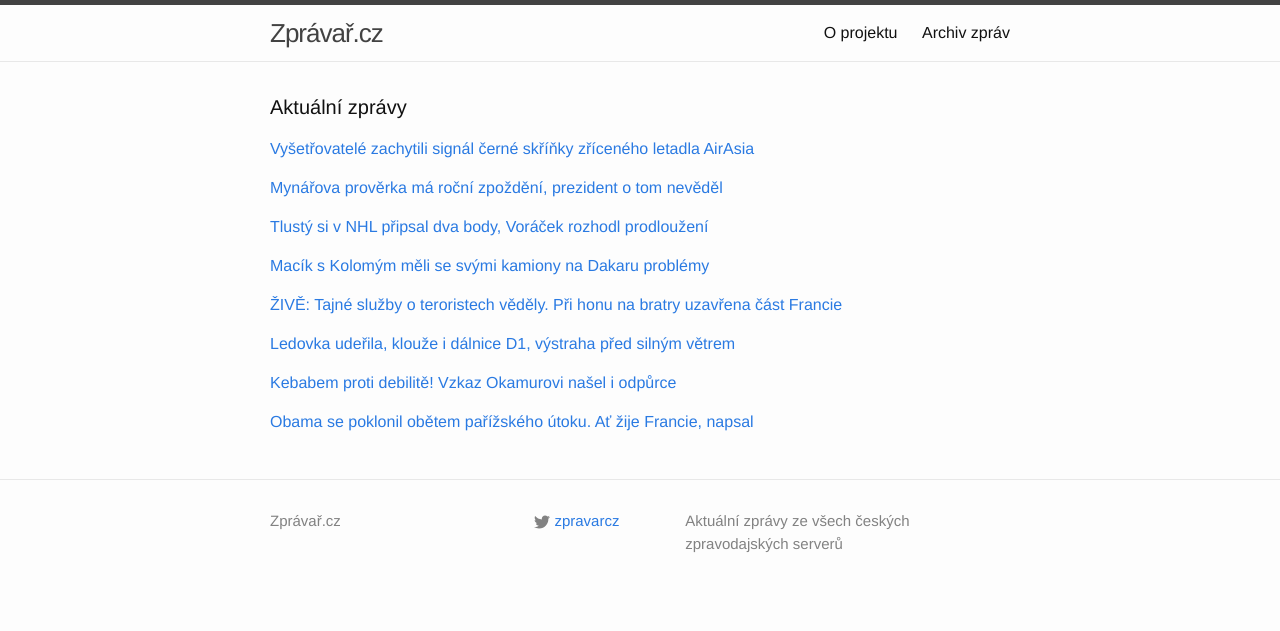
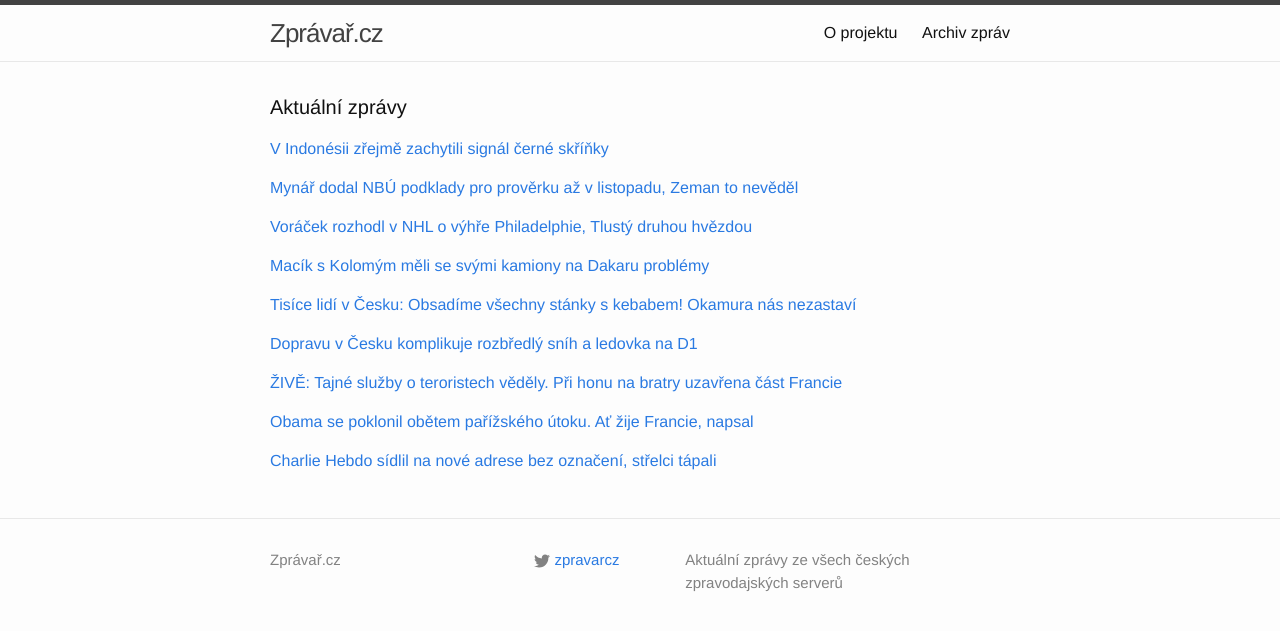
Before and after one commit to adliska/zpravar, a Jekyll site: the page built from index.html, in a window 1280 px wide. Shown: the top 631 px of the page. Built offline with Jekyll 4.4.1, drawn with Linux system fonts in a browser that asks for light colours.

Commit message:
zpravar news update

```diff
--- a/index.html
+++ b/index.html
@@ -5,9 +5,10 @@ layout: default
 <div class="home">
     <h1 class="page-heading">Aktuální zprávy</h1>
 
-<p><a href="javascript:;" onclick="toggle_visibility('zpravy0')">Vyšetřovatelé zachytili signál černé skříňky zříceného letadla AirAsia</a></p>
+<p><a href="javascript:;" onclick="toggle_visibility('zpravy0')">V Indonésii zřejmě zachytili signál černé skříňky</a></p>
 <div id="zpravy0" style="display:none">
 <ul>
+<li><a href=http://www.ceskatelevize.cz/ct24/svet/297605-v-indonesii-zrejme-zachytili-signal-cerne-skrinky/>V Indonésii zřejmě zachytili signál černé skříňky - www.ceskatelevize.cz</a></li>
 <li><a href=http://zpravy.e15.cz/zahranicni/udalosti/vysetrovatele-zachytili-signal-cerne-skrinky-zriceneho-letadla-airasia-1151579>Vyšetřovatelé zachytili signál černé skříňky zříceného letadla AirAsia - zpravy.e15.cz</a></li>
 <li><a href=http://zpravy.aktualne.cz/zahranici/patraci-zachytili-signaly-z-cerne-skrinky-letounu-air-asia/r~f08e62b297c511e49bec0025900fea04/>Pátrači zachytili signály z černé skříňky letounu Air Asia - zpravy.aktualne.cz</a></li>
 <li><a href=http://www.ceskatelevize.cz/ct24/svet/297605-v-indonesii-zrejme-zachytily-signal-cerne-skrinky/>V Indonésii zřejmě zachytily signál černé skříňky - www.ceskatelevize.cz</a></li>
@@ -17,9 +18,11 @@ layout: default
 <li><a href=http://www.rozhlas.cz/_zprava/patraci-tymy-zrejme-zachytily-signaly-z-cerne-skrinky-havarovaneho-letounu-airasia--1441385>Pátrací týmy zřejmě zachytily signály z černé skříňky havarovaného letounu AirAsia - www.rozhlas.cz</a></li>
 <li><a href=http://www.ceskenoviny.cz/zpravy/zpravy/patraci-tymy-zachytily-udajne-signaly-z-cerne-skrinky-letounu/1166713>Pátrací týmy zachytily údajné signály z černé skříňky letounu - www.ceskenoviny.cz</a></li>
 </ul>
-</div><p><a href="javascript:;" onclick="toggle_visibility('zpravy1')">Mynářova prověrka má roční zpoždění, prezident o tom nevěděl</a></p>
+</div><p><a href="javascript:;" onclick="toggle_visibility('zpravy1')">Mynář dodal NBÚ podklady pro prověrku až v listopadu, Zeman to nevěděl</a></p>
 <div id="zpravy1" style="display:none">
 <ul>
+<li><a href=http://www.novinky.cz/domaci/358281-mynar-dodal-nbu-podklady-pro-proverku-az-v-listopadu-zeman-to-nevedel.html>Mynář dodal NBÚ podklady pro prověrku až v listopadu, Zeman to nevěděl - www.novinky.cz</a></li>
+<li><a href=http://www.lidovky.cz/mynar-obelhal-zemana-materialy-k-proverce-dodal-s-rocnim-zpozdenim-1dv-/zpravy-domov.aspx?c=A150109_075853_ln_domov_ele>Mynář obelhal Zemana. Materiály k prověrce dodal s ročním zpožděním  - www.lidovky.cz</a></li>
 <li><a href=http://www.denik.cz/z_domova/mynarova-proverka-ma-rocni-zpozdeni-prezident-o-tom-nevedel-20150109.html>Mynářova prověrka má roční zpoždění, prezident o tom nevěděl - www.denik.cz</a></li>
 <li><a href=http://zpravy.idnes.cz/kancler-vratislav-mynar-proverka-nbu-dw7-/domaci.aspx?c=A150109_070209_domaci_skr>Mynář zdržel prověrku, začala až nedávno. Zeman zuří, že to nevěděl - zpravy.idnes.cz</a></li>
 <li><a href=http://www.ceskatelevize.cz/ct24/domaci/297606-mynar-dodal-podklady-k-proverce-az-koncem-roku-zeman-to-nevedel/>Mynář dodal podklady k prověrce až koncem roku. Zeman to nevěděl - www.ceskatelevize.cz</a></li>
@@ -27,9 +30,10 @@ layout: default
 <li><a href=http://www.tyden.cz/rubriky/domaci/mynar-rozzlobil-zemana-kvuli-proverce-ho-vodil-za-nos_329521.html>Mynář rozzlobil Zemana. Kvůli prověrce ho vodil za nos - www.tyden.cz</a></li>
 <li><a href=http://www.ceskenoviny.cz/zpravy/zpravy/mfd-mynarova-proverka-ma-zpozdeni-zeman-o-tom-nevedel/1166709>MfD: Mynářova prověrka má zpoždění, Zeman o tom nevěděl - www.ceskenoviny.cz</a></li>
 </ul>
-</div><p><a href="javascript:;" onclick="toggle_visibility('zpravy2')">Tlustý si v NHL připsal dva body, Voráček rozhodl prodloužení</a></p>
+</div><p><a href="javascript:;" onclick="toggle_visibility('zpravy2')">Voráček rozhodl v NHL o výhře Philadelphie, Tlustý druhou hvězdou</a></p>
 <div id="zpravy2" style="display:none">
 <ul>
+<li><a href=http://www.rozhlas.cz/_zprava/voracek-rozhodl-v-nhl-o-vyhre-philadelphie-tlusty-druhou-hvezdou--1441396>Voráček rozhodl v NHL o výhře Philadelphie, Tlustý druhou hvězdou - www.rozhlas.cz</a></li>
 <li><a href=http://www.denik.cz/hokej/tlusty-si-v-nhl-pripsal-dva-body-voracek-rozhodl-prodlouzeni-20150109.html>Tlustý si v NHL připsal dva body, Voráček rozhodl prodloužení - www.denik.cz</a></li>
 <li><a href=http://hokej.idnes.cz/voracek-dal-vitezny-gol-philadelphie-dsm-/nhl.aspx?c=A150109_072027_nhl_Mkr>Voráček dal vítězný gól Philadelphie, Tlustý bodoval za Carolinu - hokej.idnes.cz</a></li>
 <li><a href=http://www.tyden.cz/rubriky/sport/hokej/nhl/rozhodujici-slovo-mel-voracek-tlusty-dvakrat-skoroval_329525.html>Rozhodující slovo měl Voráček, Tlustý dvakrát skóroval - www.tyden.cz</a></li>
@@ -45,27 +49,29 @@ layout: default
 <li><a href=http://www.sportovninoviny.cz/zpravy/loprais-je-na-dakaru-treti-karginov-ztraci-osm-sekund/1166665>Loprais je na Dakaru třetí, Karginov ztrácí osm sekund  - www.sportovninoviny.cz</a></li>
 <li><a href=http://www.tyden.cz/rubriky/sport/motorismus/rallye-dakar/loprais-se-posunul-dopredu-a-je-treti-pabiska-predjel-klymciwa_329519.html>Loprais se posunul dopředu a je třetí. Pabiška předjel Klymčiwa - www.tyden.cz</a></li>
 </ul>
-</div><p><a href="javascript:;" onclick="toggle_visibility('zpravy4')">ŽIVĚ: Tajné služby o teroristech věděly. Při honu na bratry uzavřena část Francie</a></p>
+</div><p><a href="javascript:;" onclick="toggle_visibility('zpravy4')">Tisíce lidí v Česku: Obsadíme všechny stánky s kebabem! Okamura nás nezastaví</a></p>
 <div id="zpravy4" style="display:none">
+<ul>
+<li><a href=http://www.denik.cz/z_domova/tisice-lidi-v-cesku-obsadime-vsechny-stanky-s-kebabem-okamura-nas-nezastavi-2015.html>Tisíce lidí v Česku: Obsadíme všechny stánky s kebabem! Okamura nás nezastaví - www.denik.cz</a></li>
+<li><a href=http://www.tyden.cz/rubriky/domaci/kebabem-proti-debilite-vzkaz-okamurovi-nasel-i-odpurce_329527.html>Kebabem proti debilitě! Vzkaz Okamurovi našel i odpůrce - www.tyden.cz</a></li>
+<li><a href=http://www.tyden.cz/rubriky/domaci/kebabem-proti-debilite-vzkaz-okamurovi-jitri-emoce_329527.html>Kebabem proti debilitě! Vzkaz Okamurovi jitří emoce - www.tyden.cz</a></li>
+<li><a href=http://www.ceskenoviny.cz/zpravy/zpravy/kebabem-chteji-lide-protestovat-proti-vyzve-k-obtezovani-muslimu/1166715>Kebabem chtějí lidé protestovat proti výzvě k obtěžování muslimů - www.ceskenoviny.cz</a></li>
+</ul>
+</div><p><a href="javascript:;" onclick="toggle_visibility('zpravy5')">Dopravu v Česku komplikuje rozbředlý sníh a ledovka na D1</a></p>
+<div id="zpravy5" style="display:none">
+<ul>
+<li><a href=http://www.novinky.cz/domaci/358282-dopravu-v-cesku-komplikuje-rozbredly-snih-a-ledovka-na-d1.html>Dopravu v Česku komplikuje rozbředlý sníh a ledovka na D1 - www.novinky.cz</a></li>
+<li><a href=http://www.tyden.cz/rubriky/domaci/doprava/ledovka-uderila-klouze-i-dalnice-d1-vystraha-pred-silnym-vetrem_329531.html>Ledovka udeřila, klouže i dálnice D1, výstraha před silným větrem - www.tyden.cz</a></li>
+<li><a href=http://zpravy.idnes.cz/pocasi-ledovka-0p8-/domaci.aspx?c=A131107_064937_olomouc-zpravy_skr>Ledovka zasáhla Vysočinu, D1 a Olomoucký kraj, silný vítr láme stromy - zpravy.idnes.cz</a></li>
+<li><a href=http://www.ceskenoviny.cz/zpravy/zpravy/sjizdnost-silnic-komplikuji-zbytky-snehu-ledovka-a-silny-vitr/1166721>Sjízdnost silnic komplikují zbytky sněhu, ledovka a silný vítr - www.ceskenoviny.cz</a></li>
+</ul>
+</div><p><a href="javascript:;" onclick="toggle_visibility('zpravy6')">ŽIVĚ: Tajné služby o teroristech věděly. Při honu na bratry uzavřena část Francie</a></p>
+<div id="zpravy6" style="display:none">
 <ul>
 <li><a href=http://www.tyden.cz/rubriky/zahranici/evropa/zive-tajne-sluzby-o-teroristech-vedely-pri-honu-na-bratry-uzavrena-cast-francie_329522.html>ŽIVĚ: Tajné služby o teroristech věděly. Při honu na bratry uzavřena část Francie - www.tyden.cz</a></li>
 <li><a href=http://zahranicni.ihned.cz/c1-63355160-utocniky-z-parize-pronasleduje-88-tisic-policistu-zatceno-bylo-uz-9-lidi>Útočníky z Paříže pronásleduje 88 tisíc policistů, zatčeno bylo už 9 lidí - zahranicni.ihned.cz</a></li>
 <li><a href=http://www.tyden.cz/rubriky/zahranici/evropa/tajne-sluzby-o-teroristech-vedely-pri-honu-na-bratry-uzavrena-cast-francie_329522.html>Tajné služby o teroristech věděly. Při honu na bratry uzavřena část Francie - www.tyden.cz</a></li>
 <li><a href=http://www.tyden.cz/rubriky/zahranici/evropa/tajne-sluzby-o-teroristech-vedely-jeden-z-bratru-se-cvicil-v-jemenu_329522.html>Tajné služby o teroristech věděly, jeden z bratrů se cvičil v Jemenu - www.tyden.cz</a></li>
-</ul>
-</div><p><a href="javascript:;" onclick="toggle_visibility('zpravy5')">Ledovka udeřila, klouže i dálnice D1, výstraha před silným větrem</a></p>
-<div id="zpravy5" style="display:none">
-<ul>
-<li><a href=http://www.tyden.cz/rubriky/domaci/doprava/ledovka-uderila-klouze-i-dalnice-d1-vystraha-pred-silnym-vetrem_329531.html>Ledovka udeřila, klouže i dálnice D1, výstraha před silným větrem - www.tyden.cz</a></li>
-<li><a href=http://zpravy.idnes.cz/pocasi-ledovka-0p8-/domaci.aspx?c=A131107_064937_olomouc-zpravy_skr>Ledovka zasáhla Vysočinu, D1 a Olomoucký kraj, silný vítr láme stromy - zpravy.idnes.cz</a></li>
-<li><a href=http://www.ceskenoviny.cz/zpravy/zpravy/sjizdnost-silnic-komplikuji-zbytky-snehu-ledovka-a-silny-vitr/1166721>Sjízdnost silnic komplikují zbytky sněhu, ledovka a silný vítr - www.ceskenoviny.cz</a></li>
-</ul>
-</div><p><a href="javascript:;" onclick="toggle_visibility('zpravy6')">Kebabem proti debilitě! Vzkaz Okamurovi našel i odpůrce</a></p>
-<div id="zpravy6" style="display:none">
-<ul>
-<li><a href=http://www.tyden.cz/rubriky/domaci/kebabem-proti-debilite-vzkaz-okamurovi-nasel-i-odpurce_329527.html>Kebabem proti debilitě! Vzkaz Okamurovi našel i odpůrce - www.tyden.cz</a></li>
-<li><a href=http://www.tyden.cz/rubriky/domaci/kebabem-proti-debilite-vzkaz-okamurovi-jitri-emoce_329527.html>Kebabem proti debilitě! Vzkaz Okamurovi jitří emoce - www.tyden.cz</a></li>
-<li><a href=http://www.ceskenoviny.cz/zpravy/zpravy/kebabem-chteji-lide-protestovat-proti-vyzve-k-obtezovani-muslimu/1166715>Kebabem chtějí lidé protestovat proti výzvě k obtěžování muslimů - www.ceskenoviny.cz</a></li>
 </ul>
 </div><p><a href="javascript:;" onclick="toggle_visibility('zpravy7')">Obama se poklonil obětem pařížského útoku. Ať žije Francie, napsal </a></p>
 <div id="zpravy7" style="display:none">
@@ -74,4 +80,11 @@ layout: default
 <li><a href=http://zpravy.idnes.cz/po-utocnicich-ve-francii-patra-88-tisic-policistu-fut-/zahranicni.aspx?c=A150109_073759_zahranicni_fer>Po ozbrojených bratrech pátrá 88 tisíc policistů, hledají je mimo Paříž - zpravy.idnes.cz</a></li>
 <li><a href=http://www.ceskenoviny.cz/zpravy/zpravy/obama-necekane-navstivil-francouzskou-ambasadu-v-usa/1166694>Obama nečekaně navštívil francouzskou ambasádu v USA - www.ceskenoviny.cz</a></li>
 </ul>
+</div><p><a href="javascript:;" onclick="toggle_visibility('zpravy8')">Charlie Hebdo sídlil na nové adrese bez označení, střelci tápali</a></p>
+<div id="zpravy8" style="display:none">
+<ul>
+<li><a href=http://www.ceskatelevize.cz/ct24/svet/297607-charlie-hebdo-sidlil-na-nove-adrese-bez-oznaceni-strelci-tapali/>Charlie Hebdo sídlil na nové adrese bez označení, střelci tápali - www.ceskatelevize.cz</a></li>
+<li><a href=http://www.ceskatelevize.cz/ct24/svet/297607-patrani-po-podezrelych-z-atentatu-pokracuje-na-severu-francie/>Pátrání po podezřelých z atentátu pokračuje na severu Francie - www.ceskatelevize.cz</a></li>
+<li><a href=http://www.ceskatelevize.cz/ct24/svet/297510-hon-na-strelce-z-charlie-hebdo-vrtulniky-procesavaji-zalesnenou-oblast-severne-od-parize/>Hon na střelce z Charlie Hebdo: Vrtulníky pročesávají zalesněnou oblast severně od Paříže - www.ceskatelevize.cz</a></li>
+</ul>
 </div></div>
```
